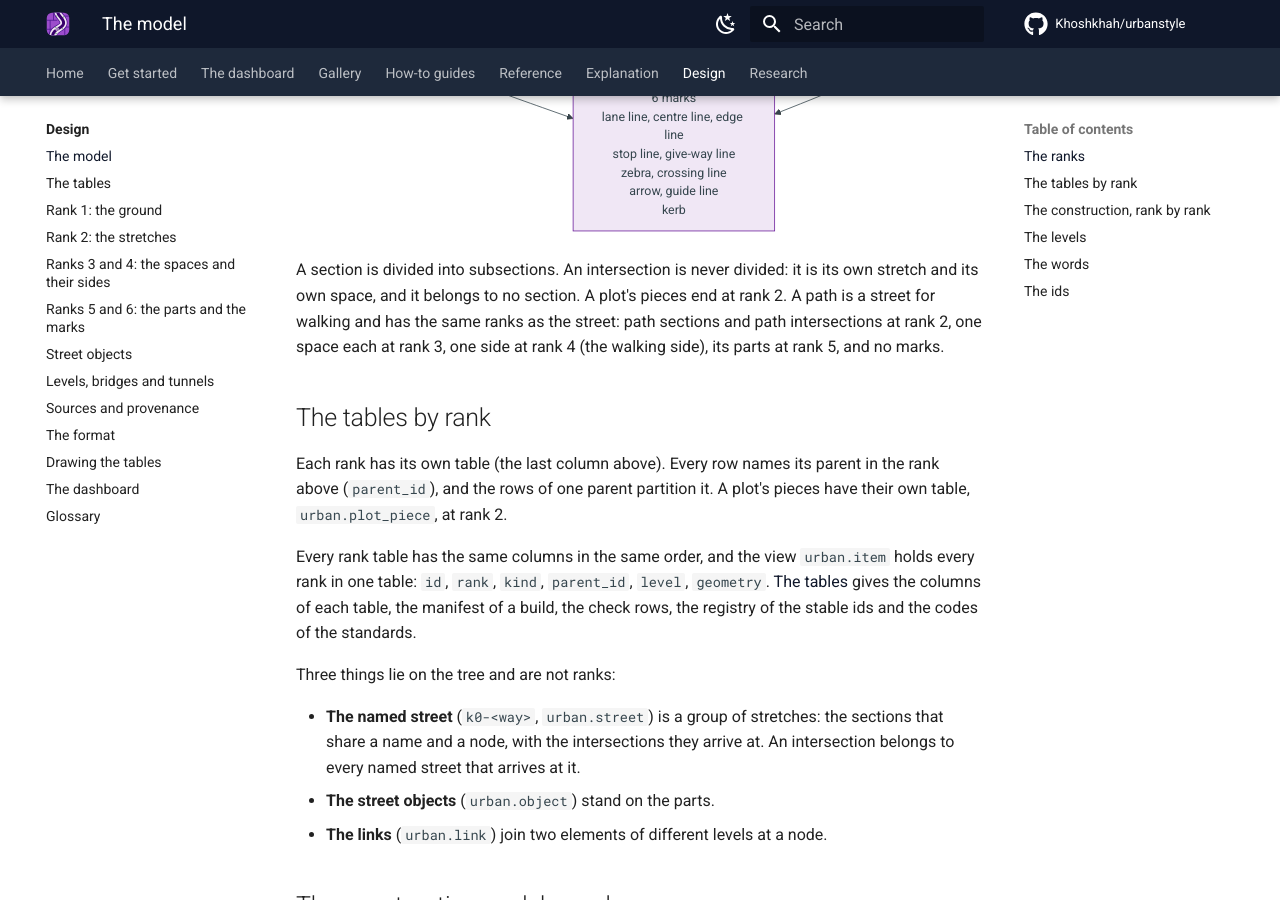
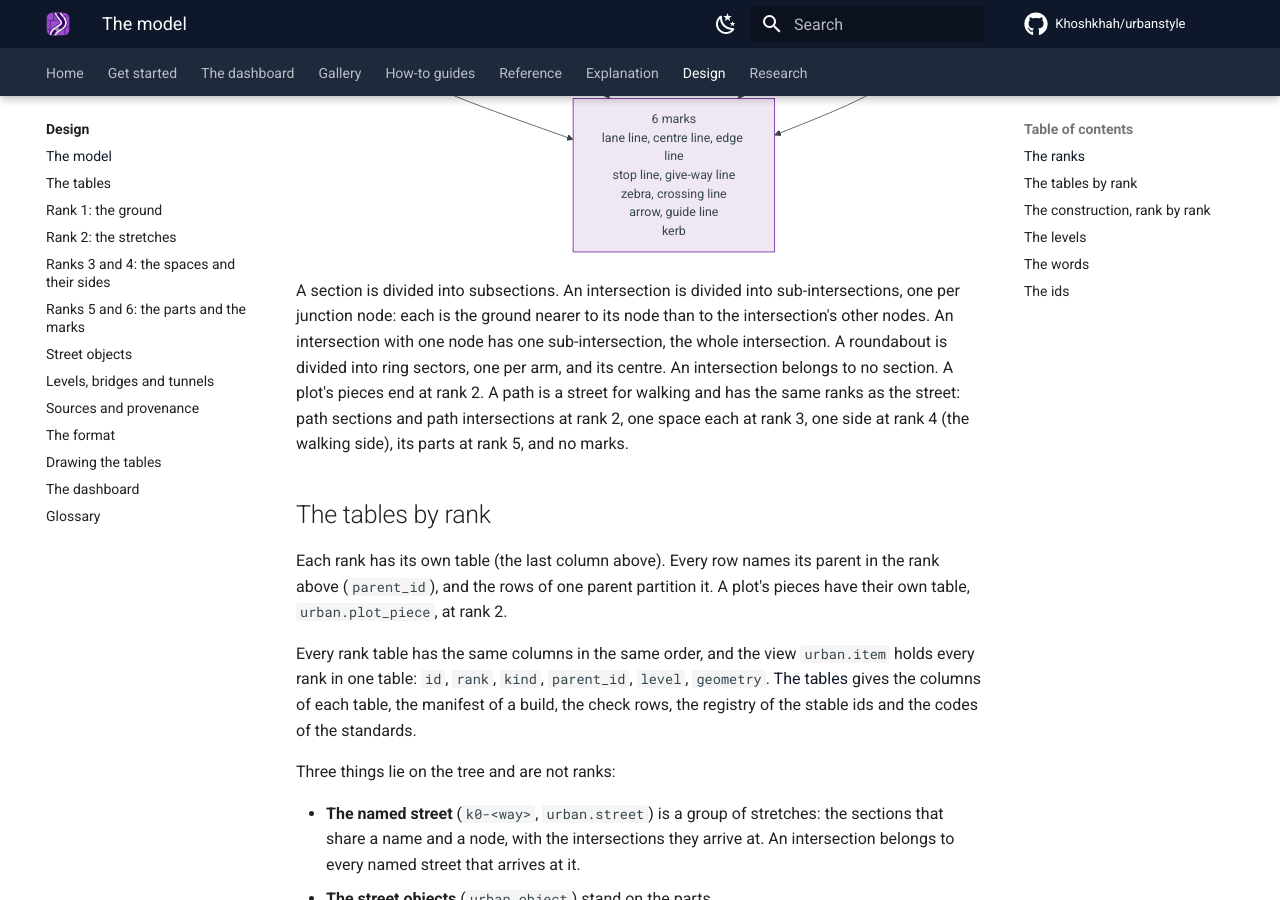
Before and after one commit to Khoshkhah/urbanstyle, an MkDocs documentation site: the page built from docs/design/model.md, in a window 1280 px wide and 900 px high, scrolled down 2793 px. Built offline with MkDocs 1.6.1 and Material for MkDocs 9.7.7, drawn with Linux system fonts in a browser that asks for light colours; comment, search, counter and statistics services are not loaded; some of the changed text lies outside the part shown.

Commit message:
The design: sub-intersections at rank 3, the roundabout, one junction area, no slivers
An intersection is rank 2 only. Rank 3 cuts it into sub-intersections, one per junction node: each is the ground nearer to its
node than to the intersection's other nodes. A closed ring of one-way roundabout ways is one intersection of kind roundabout,
however long the ring; its rank 3 is one ring sector per arm node and its centre. A part never crosses a cut, each
sub-intersection has one junction area, and a part under 2 m2 joins its neighbour. The ids, the links, the junction and turn
tables, the profiles and the codes follow.

Co-Authored-By: Claude Opus 5.5 <noreply@anthropic.com>

````diff
--- a/docs/design/model.md
+++ b/docs/design/model.md
@@ -15,8 +15,8 @@ and never in none. The checks test the partition at every rank.
 |---|---|---|---|
 | 0 | the level: its whole area | `a0` | `urban.area`, `urban.element` |
 | 1 | the ground: the street, a plot (a block) or a path (a corridor) | `g0-<kind>-<ref>` | `urban.ground` |
-| 2 | a stretch of the street: a section or an intersection; a stretch of a path: a path section or a path intersection; a piece of a plot: building, yard, alley, car park, construction site, green, water, rail, square, structure | `s0-w<way>`, `i0-<node>`, `p0-w<way>`, `q0-<node>`, `g0-<kind>-<ref>` | `urban.stretch`, `urban.plot_piece` |
-| 3 | a space: a subsection, an intersection, a path section or a path intersection | `s0-w<way>/<k>`, `i0-<node>`, `p0-w<way>`, `q0-<node>` | `urban.space` |
+| 2 | a stretch of the street: a section or an intersection (a roundabout is one); a stretch of a path: a path section or a path intersection; a piece of a plot: building, yard, alley, car park, construction site, green, water, rail, square, structure | `s0-w<way>`, `i0-<node>`, `p0-w<way>`, `q0-<node>`, `g0-<kind>-<ref>` | `urban.stretch`, `urban.plot_piece` |
+| 3 | a space: a subsection, a sub-intersection (a ring sector or the centre of a roundabout), a path section or a path intersection | `s0-w<way>/<k>`, `i0-<node>/<node>`, `p0-w<way>`, `q0-<node>` | `urban.space` |
 | 4 | a side of a space: the driving side or the walking side | `<space>:d`, `<space>:w` | `urban.side` |
 | 5 | a part of a side | `<space>#<n>` | `urban.part` |
 | 6 | a mark on a part | `<space>:<kind>:<n>` | `urban.mark`, `urban.turn` |
@@ -48,7 +48,8 @@ The street, rank 1 to rank 6: the street kind divided down to the marks.
 flowchart TD
     K1[1 street] --> SE[2 section]
     SE --> SU[3 subsection]
-    K1 --> IN[2 and 3: intersection]
+    K1 --> IN0[2 intersection]
+    IN0 --> IN[3 sub-intersection]
     SU --> D1[4 driving side]
     SU --> W1[4 walking side]
     IN --> D2[4 driving side]
@@ -63,7 +64,9 @@ flowchart TD
     P4 --> M
 ```
 
-A section is divided into subsections. An intersection is never divided: it is its own stretch and its own space, and it belongs to
+A section is divided into subsections. An intersection is divided into sub-intersections, one per junction node: each is the ground
+nearer to its node than to the intersection's other nodes. An intersection with one node has one sub-intersection, the whole
+intersection. A roundabout is divided into ring sectors, one per arm, and its centre. An intersection belongs to
 no section. A plot's pieces end at rank 2. A path is a street for walking and has the same ranks as the street: path sections and
 path intersections at rank 2, one space each at rank 3, one side at rank 4 (the walking side), its parts at rank 5, and no marks.
 
@@ -148,10 +151,14 @@ SUMO or the street use for the same thing.
 | a ramp, stairs, an elevator, an entrance or a connection between two levels | **link** | |
 | a set of things the page draws and the panel switches | **map layer**, **overlay** | |
 | an OSM node where roads meet and the traffic has to decide | **junction node** | node, junction |
-| the space where the arms of one or more junction nodes meet | **intersection** | junction, crossing, roundabout |
+| the space where the arms of one or more junction nodes meet | **intersection** | junction, crossing |
+| the piece of an intersection nearer to one of its junction nodes than to the others | **sub-intersection** | |
+| a ring of one-way roads around a centre; one intersection | **roundabout** | traffic circle, rotary |
+| the piece of a roundabout's ring nearer to one arm than to the others | **ring sector** | |
+| the central island of a roundabout | **centre** | central island |
 | a road from one intersection to the next | **section** | block face, link (in traffic models) |
 | a piece of a section with one cross-section | **subsection** | segment |
-| the area of a subsection or of an intersection, block edge to block edge | **space** | street space, right-of-way |
+| the area of a subsection or of a sub-intersection, block edge to block edge | **space** | street space, right-of-way |
 | a named road with its intersections | **named street** | street |
 | one OSM way with one cross-section, between two junction nodes | **run** | edge |
 | a road under 40 m or a `_link` between two junction nodes, inside an intersection | **connector** | internal edge |
@@ -189,7 +196,9 @@ An id is stable: it comes from what a thing is, never from the build order. A re
 | a ground item | `g<level>-<kind>-<ref>` | `g0-plot-w37127121` |
 | a section | `s<level>-w<way>`, a second chain of the same way `.2` | `s0-w473754701.2` |
 | a subsection | `<section>/<k>` | `s0-w473754701.2/2` |
-| an intersection | `i<level>-<node>` | `i0-11102738098` |
+| an intersection, a roundabout | `i<level>-<node>`, the smallest node | `i0-11102738098` |
+| a sub-intersection, a ring sector | `<intersection>/<node>` | `i0-11102738098/11102738098` |
+| a roundabout's centre | `<intersection>/centre` | |
 | a path section, a path intersection | `p<level>-w<way>`, `q<level>-<node>` | `p0-w159170500` |
 | a plot's piece | `g<level>-<kind>-<ref>` | `g0-building-w49209427` |
 | a side | `<space>:d`, `<space>:w` | `s0-w473754701.2/2:w` |
````
Also changed, not shown: docs/design/glossary.md (+6 -3 lines), docs/design/parts.md (+5 -2 lines), docs/design/spaces.md (+12 -6 lines), docs/design/stretches.md (+3 -0 lines), docs/design/tables.md (+28 -24 lines).
